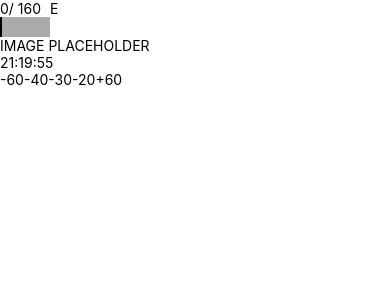
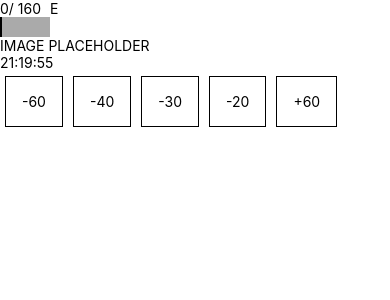
Before and after one commit to coding-nerfilio/ResinImpact, a React Native app: screen / in a window 390 px wide. Shown: the top 300 px of the page. Built offline with nearby package versions, Linux system fonts and the light colour scheme.

Commit message:
Refactor and add small styling

```diff
--- a/src/components/UseButtons.js
+++ b/src/components/UseButtons.js
@@ -2,38 +2,24 @@ import React from 'react';
 import {View, TouchableOpacity, Text} from 'react-native';
 
 const UseButtons = ({useResin}) => {
+  const Button = ({text, index}) => {
+    return (
+      <TouchableOpacity
+        style={{padding: 16, borderWidth: 1, margin: 5}}
+        onPress={() => {
+          useResin(index);
+        }}>
+        <Text>{text}</Text>
+      </TouchableOpacity>
+    );
+  };
   return (
     <View style={{flexDirection: 'row'}}>
-      <TouchableOpacity
-        onPress={() => {
-          useResin(0);
-        }}>
-        <Text>-60</Text>
-      </TouchableOpacity>
-      <TouchableOpacity
-        onPress={() => {
-          useResin(1);
-        }}>
-        <Text>-40</Text>
-      </TouchableOpacity>
-      <TouchableOpacity
-        onPress={() => {
-          useResin(2);
-        }}>
-        <Text>-30</Text>
-      </TouchableOpacity>
-      <TouchableOpacity
-        onPress={() => {
-          useResin(3);
-        }}>
-        <Text>-20</Text>
-      </TouchableOpacity>
-      <TouchableOpacity
-        onPress={() => {
-          useResin(4);
-        }}>
-        <Text>+60</Text>
-      </TouchableOpacity>
+      <Button text={'-60'} index={0} />
+      <Button text={'-40'} index={1} />
+      <Button text={'-30'} index={2} />
+      <Button text={'-20'} index={3} />
+      <Button text={'+60'} index={4} />
     </View>
   );
 };
```
